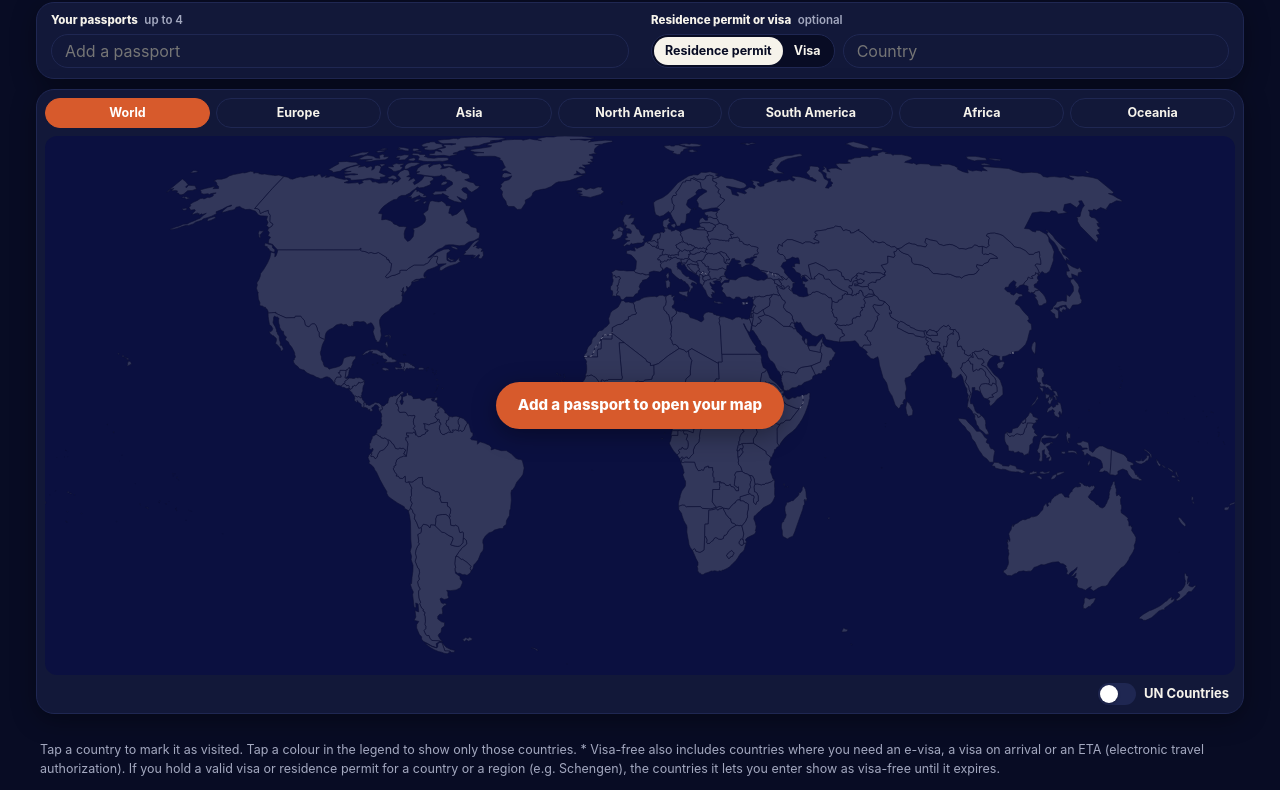
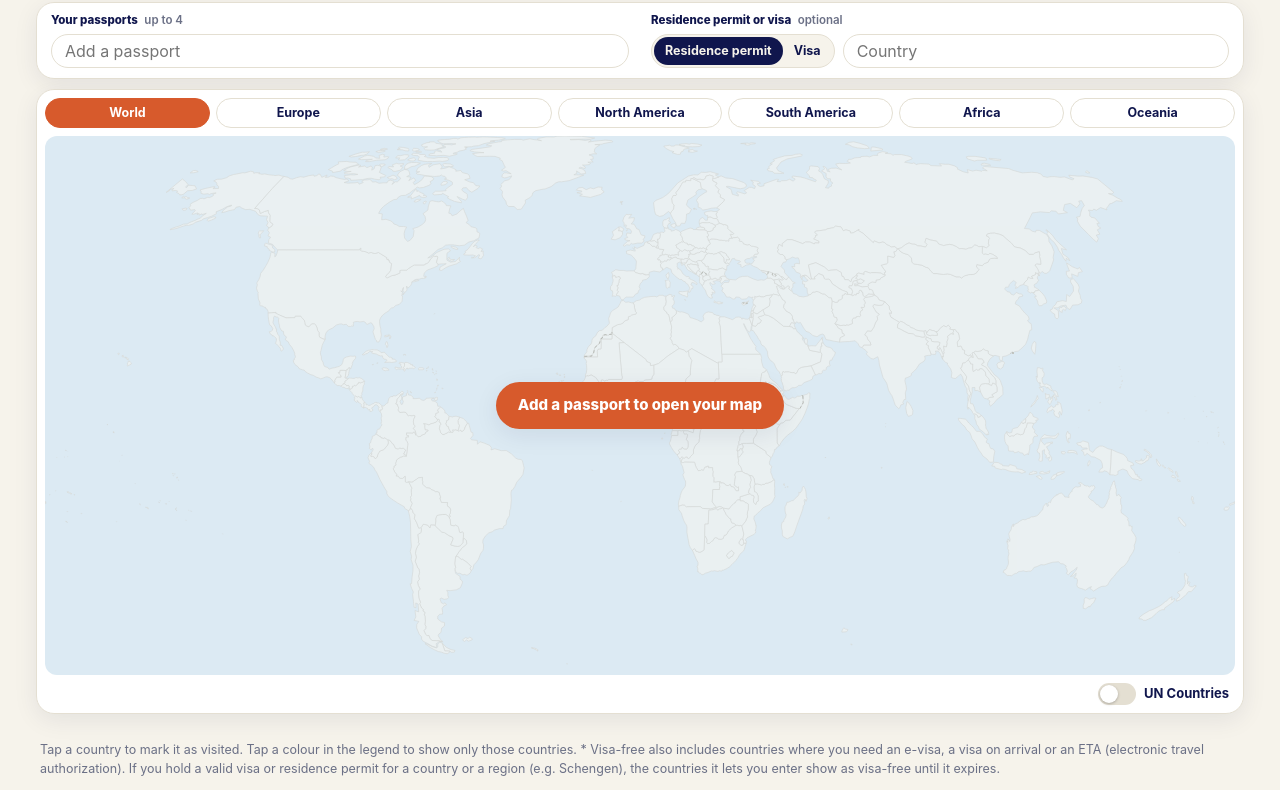
Before and after one commit to umutjihan-commits/passimi-site, a plain HTML site: page index.html in a window 1280 px wide. Shown: the part 74-864 px from the top of the page. Drawn offline with Linux system fonts and the dark colour scheme.

Commit message:
site: 2026-11-10

```diff
--- a/index.html
+++ b/index.html
@@ -12,8 +12,7 @@
 <meta property="og:description" content="See on a map where your passports can take you. Coming soon to the App Store and Google Play.">
 <meta property="og:image" content="https://passimi.com/og.png">
 <meta name="twitter:card" content="summary_large_image">
-<meta name="theme-color" content="#F6F3EB" media="(prefers-color-scheme: light)">
-<meta name="theme-color" content="#080C24" media="(prefers-color-scheme: dark)">
+<meta name="theme-color" content="#F6F3EB">
 <link rel="icon" href="favicon.svg" type="image/svg+xml">
 <link rel="apple-touch-icon" href="apple-touch-icon.png">
 <link rel="stylesheet" href="style.css">
--- a/style.css
+++ b/style.css
@@ -3,13 +3,8 @@
   --bg:#F6F3EB;--surface:#FFFFFF;--ink:#10164D;--muted:#6B7086;--border:#E4DFD2;--orange:#D75A2C;
   --sea:#DCEAF3;--mb:#D3C5A8;--disp:#9A8B66;--nf:#FAF6EC;--nr:#EEE4CD;--vf:#F5AA6E;--vr:#D75A2C;--aq:#FFFFFF;--dim:#E7EFF4;--dimb:#C9D6DF;
   --glass:rgba(255,255,255,.92);--shadow:0 6px 24px rgba(16,22,77,.08);
-  color-scheme:light dark;
+  color-scheme:light;
 }
-@media (prefers-color-scheme:dark){:root{
-  --bg:#080C24;--surface:#121839;--ink:#F6F3EB;--muted:#A3A8BF;--border:#1F2752;
-  --sea:#0B1040;--mb:#0B1040;--disp:#C9CCD6;--nf:#565D8C;--nr:#454C7E;--vf:#F2A061;--vr:#D75A2C;--aq:#2A3270;--dim:#141A4C;--dimb:#262D63;
-  --glass:rgba(18,24,57,.9);--shadow:0 6px 24px rgba(0,0,0,.35);
-}}
 *{box-sizing:border-box}
 html{-webkit-text-size-adjust:100%}
 body{margin:0;background:var(--bg);color:var(--ink);-webkit-font-smoothing:antialiased;
```
Also changed, not shown: 1 other file.
